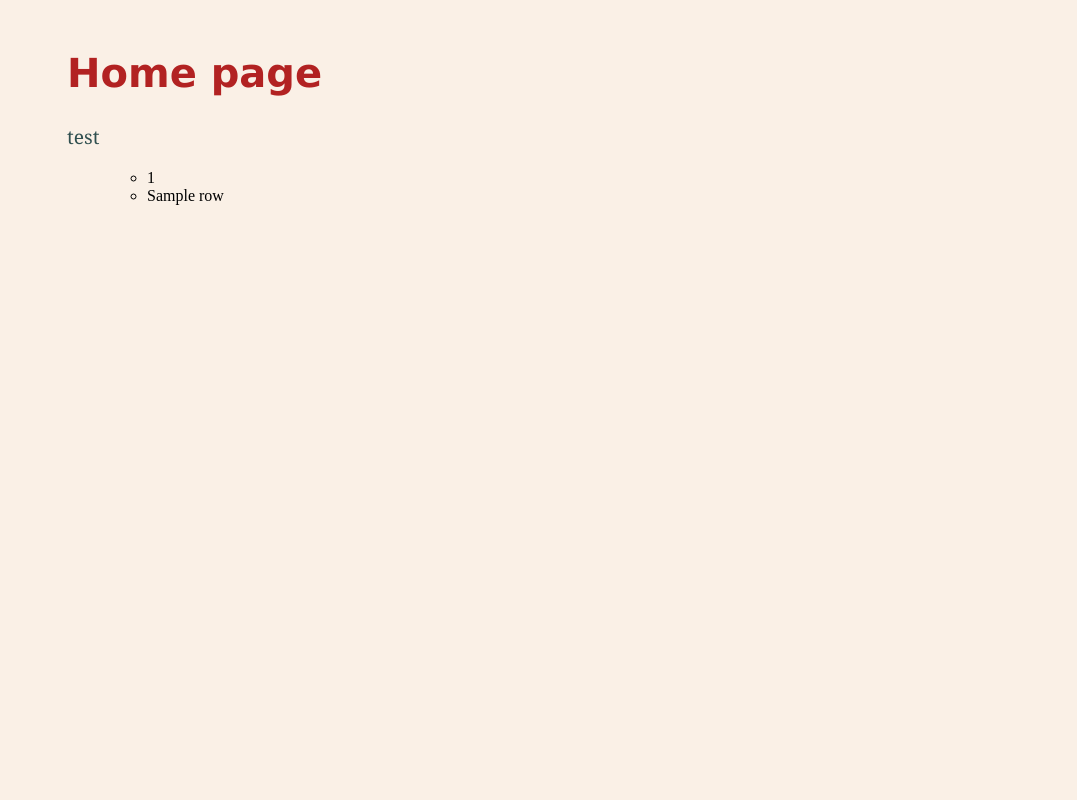
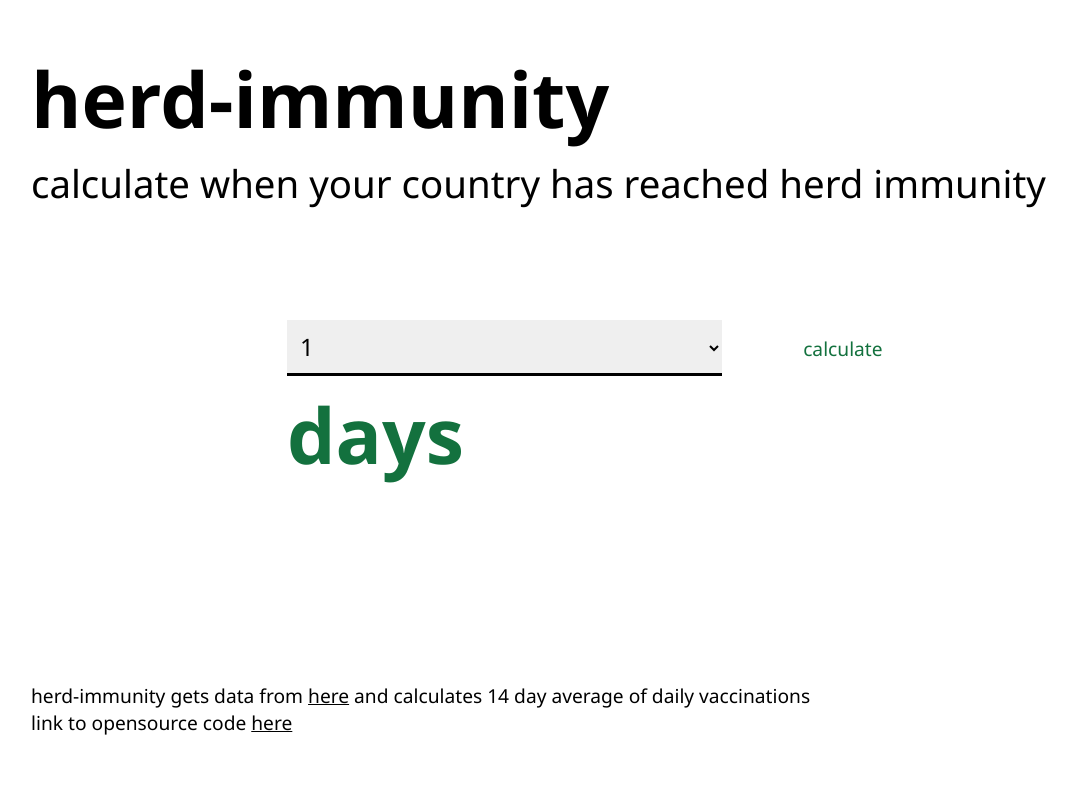
Before and after one commit to szelesaron/herd-immunity, a Flask app: template templates/index.html in a window 1280 px wide. Shown: the whole page, without its empty margins (33-1110 px from the left). Run offline with Flask 2, Linux system fonts and the light colour scheme; the template is opened without the code that fills it: most values are stand-ins (such as "Sample title", 1, 10 or a date in 2020); parts of the project's set-up code (start-up, migrations or seed data) failed here and were passed over.

Commit message:
display names of countries from db

```diff
--- a/static/css/main.css
+++ b/static/css/main.css
@@ -1,17 +1,172 @@
+/* global variables */
+:root {
+  --green: #13713E;
+  --fontSmall: 1.5vw;
+  --fontMedium: 3vw;
+  --fontLarge: 6vw;
+}
+
+/* *********************** phone screens ********************* */
+* {
+  margin: 0;
+  padding: 0;
+  font-family: 'Segoe UI', Tahoma, Geneva, Verdana, sans-serif;
+}
+
+/* css rules for the whole document */
 body {
-  background: Linen;
-  margin-top: 50px;
-  margin-left: 100px;
+  background: white;
+}
+h1 {
+  font-size: 12vh;
+  line-height: 90%;
+  word-wrap: break-word;
+}
+h2 {
+  padding-top: 3vh;
+  font-size: 3vh;
+  font-weight: lighter;
+}
+h3 {
+  font-size: 1.7vh;
+  font-weight: lighter;
+}
+a {
+  color: black;
+}
+
+/* specific css for header */
+header {
+  height: 30vh;
+  display: flex;
+}
+.heading {
+  padding-left: 5vw; padding-top: 5vw;
+}
+header img {
+  z-index: 2; /* z-index only works on positioned elements */
+  height: 17vw;
+  position: absolute;
+  left: 70%;
+  top: 4vw;
+}
+
+/* specific css for middle part: the user can choose the country here */
+.time-display {
+  height: 40vh;
+  align-items: center;
+}
+/* style selects: https://moderncss.dev/custom-select-styles-with-pure-css/ */
+#country-dropdown {
+  margin-top: 10vh; margin-left: 5%;
+  width: 90%;
+  border: none;
+  border-bottom: 3px solid black;
+  font-size: 3vh;
+  font-weight: lighter;
+}
+#country-dropdown:focus {
+  outline: none;
+}
+.time-display h1 {
+  padding-top: 3vh;
+  text-align: center;
+}
+
+/* css for the footer part */
+.footer {
+  height: 30vh;
+  display: flex;
+  align-items: flex-end;
+}
+.footer h3 {
+  padding: 0 0 5vw 5vw;
+}
+
+/* *********************** bigger screens ********************* */
+@media only screen and (min-width: 768px) {
+  /* getting rid of standard margin & padding */
+  * {
+    margin: 0;
+    padding: 0;
+    font-family: 'Segoe UI', Tahoma, Geneva, Verdana, sans-serif;
   }
 
-p {
-  font-family: Georgia, serif;
-  font-size: 1.2em;
-  color: DarkSlateGray;
+  /* css rules for the whole document */
+  body {
+    background: white;
   }
 
-h1 {
-  font-family: Verdana, Geneva, sans-serif;
-  font-size: 2.5em;
-  color: FireBrick;
+  h1 {
+    font-size: var(--fontLarge);
   }
+
+  h2 {
+    font-size: var(--fontMedium);
+    font-weight: lighter;
+  }
+
+  h3 {
+    font-size: var(--fontSmall);
+    font-weight: lighter;
+  }
+
+
+  /* specific css for header */
+  header {
+    height: 30vh;
+    display: flex;
+  }
+  .heading {
+    padding-left: 5vw; padding-top: 5vw;
+  }
+  header img {
+    z-index: 0;
+    position: initial;
+    height: 12vw;
+    padding-left: 6vw; padding-top: 4vw;
+  }
+
+  /* specific css for middle part: the user can choose the country here */
+  .time-display {
+    height: 40vh;
+    padding-left: 25vw;
+  }
+  /* style selects: https://moderncss.dev/custom-select-styles-with-pure-css/ */
+  #country-dropdown {
+    margin-top: 10vh; margin-left: 0;
+    width: 34vw;
+    padding: 0.7vw;
+    border: none;
+    border-bottom: 3px solid black;
+  }
+  .time-display button {
+    padding: 0.5vw 1vw;
+    margin-left: 5vw;
+    background-color: white;
+    outline: none;
+    border:none;
+    font-size: var(--fontSmall);
+    font-weight: lighter;
+    border-radius: 10px;
+    color: var(--green);
+  }
+  .time-display button:hover {
+    background-color: var(--green);
+    color: white;
+  }
+  .time-display h1 {
+    color: var(--green);
+    text-align: left;
+  }
+
+  /* css for the footer part */
+  .footer {
+    height: 30vh;
+    display: flex;
+    align-items: flex-end;
+  }
+  .footer h3 {
+    padding: 0 0 5vw 5vw;
+  }
+}
--- a/templates/index.html
+++ b/templates/index.html
@@ -1,17 +1,38 @@
 <html>
-  <head>
-   <link rel="stylesheet" href='/static/css/main.css' />
-  </head>
-  <body>
-    <h1>Home page</h1>
-    <p>test</p>
-    <ul>
-	<ul>
-	    {%- for row in data %}
+
+<head>
+  <link rel="stylesheet" href='/static/css/main.css' />
+</head>
+
+<body>
+  <header>
+    <div class="heading">
+      <h1>herd-immunity</h1>
+      <h2>calculate when your country has reached herd immunity</h2>
+    </div>
+    <!-- <img src="../images/undraw_connected_world_wuay.svg" alt="a svg showing a map"> -->
+  </header>
+
+  <div class="time-display">
+    <!-- {%- for row in data %}
 	        <li>{{row[0]}}</li>
 	        <li>{{row[1]}}</li>
-	    {%- endfor %}
-	</ul>
-</ul>
-  </body>
+	    {%- endfor %} -->
+    <select name="countries" id="country-dropdown">
+      {% for row in data %}
+      <option value="{{row[0]}}">{{row[0]}}</option>
+      {% endfor %}
+    </select>
+    <button>calculate</button>
+    <h1>days</h1>
+  </div>
+
+  <div class="footer">
+    <!-- TODO: open in new window  -->
+    <h3>herd-immunity gets data from <a href="https://github.com/owid/covid-19-data/tree/master/public/data">here</a>
+      and calculates 14 day average of daily vaccinations <br>
+      link to opensource code <a href="https://github.com/szelesaron/herd-immunity">here</a></h3>
+  </div>
+</body>
+
 </html>
```
Also changed, not shown: templates/images/undraw_connected_world_wuay.svg (added).
